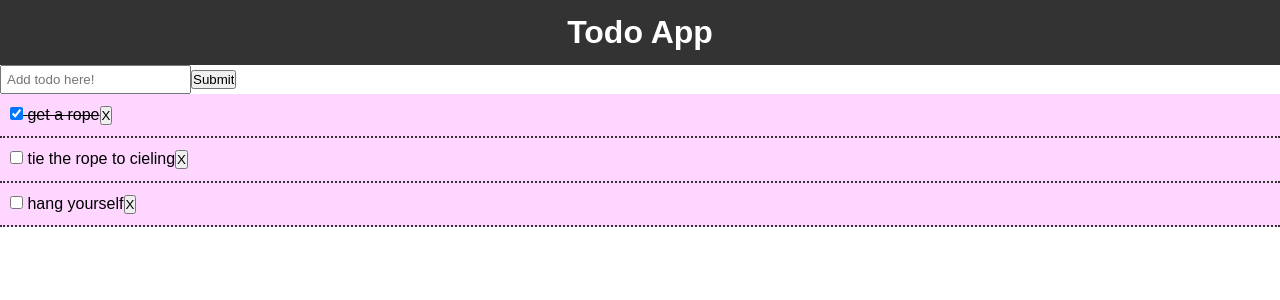
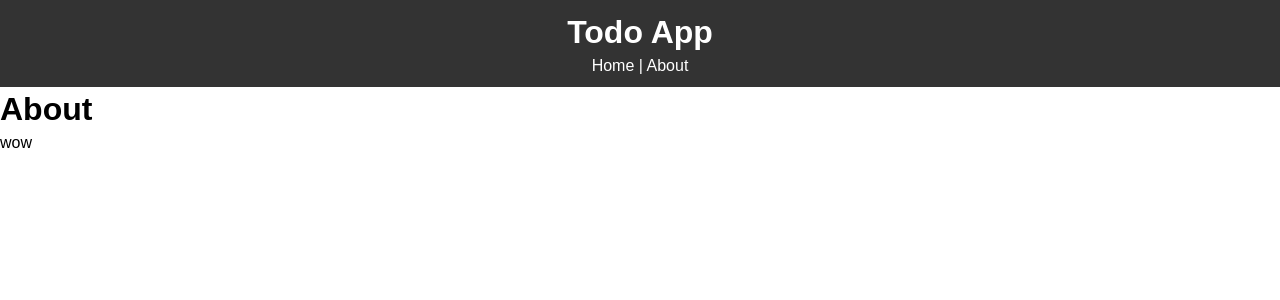
Before and after one commit to Niblegen/ReactTodoApp, a React (Create React App) app: page /about in a window 1280 px wide. Shown: the top 300 px of the page. Built offline with nearby package versions, Linux system fonts and the light colour scheme.

Commit message:
Added reac router and learned on how to use it

```diff
--- a/package.json
+++ b/package.json
@@ -6,6 +6,7 @@
     "@testing-library/jest-dom": "^4.2.4",
     "@testing-library/react": "^9.5.0",
     "@testing-library/user-event": "^7.2.1",
+    "axios": "^0.21.0",
     "react": "^16.14.0",
     "react-dom": "^16.14.0",
     "react-router-dom": "^5.2.0",
--- a/src/App.js
+++ b/src/App.js
@@ -1,7 +1,10 @@
 import React, {Component} from 'react';
+import { BrowserRouter as Router, Route} from 'react-router-dom';
+
 import Todos from './components/Todos';
 import Header from './components/Header';
 import AddTodo from './components/AddTodo';
+import About from './components/pages/About'
 import { v4 as uuidv4 } from 'uuid';
 
 import './App.css';
@@ -54,19 +57,24 @@
   }
   render(){
     return(
+      <Router>
         <div>
           <div className="App">
             <Header />
-          <AddTodo
-            AddTodo = {this.addTodo}
-          />
+            <Route exact path="/" render={props => (
+              <React.Fragment>
+                <AddTodo AddTodo = {this.addTodo}/>
                 <Todos
                   todo = {this.state.todos}
                   setComplete = {this.setComplete}
                   delTodo = {this.delTodo}
                 />
+              </React.Fragment>
+            )}/>
+            <Route path="/about" component={About}/>
           </div>
         </div>
+      </Router>
     );
   }
 }
--- a/src/components/AddTodo.js
+++ b/src/components/AddTodo.js
@@ -28,10 +28,9 @@
           value="Submit"
           className="btn"
           style={{flex:'2'}}
-
         />
       </form>
-    )
+    );
   }
 }
 
--- a/src/components/Header.js
+++ b/src/components/Header.js
@@ -1,9 +1,11 @@
 import React from 'react'
+import { Link } from 'react-router-dom'
 
 function Header() {
   return (
     <header style={headerStyle}>
       <h1>Todo App</h1>
+      <Link style={linkStyle} to="/">Home</Link> | <Link style={linkStyle} to="/about">About</Link>
     </header>
   )
 }
@@ -15,4 +17,8 @@
   padding: '10px',
 }
 
+const linkStyle = {
+  color: '#fff',
+  textDecoration: 'none',
+}
 export default Header
--- /dev/null
+++ b/src/components/pages/About.js
@@ -0,0 +1,12 @@
+import React from 'react'
+
+function about() {
+  return (
+    <React.Fragment>
+      <h1>About</h1>
+      <p>wow</p>
+    </React.Fragment>
+  )
+}
+
+export default about;
```
Also changed, not shown: 1 other file (tests, documents, lock files or other folders). Lines whose indentation alone changed are shown as unchanged.
